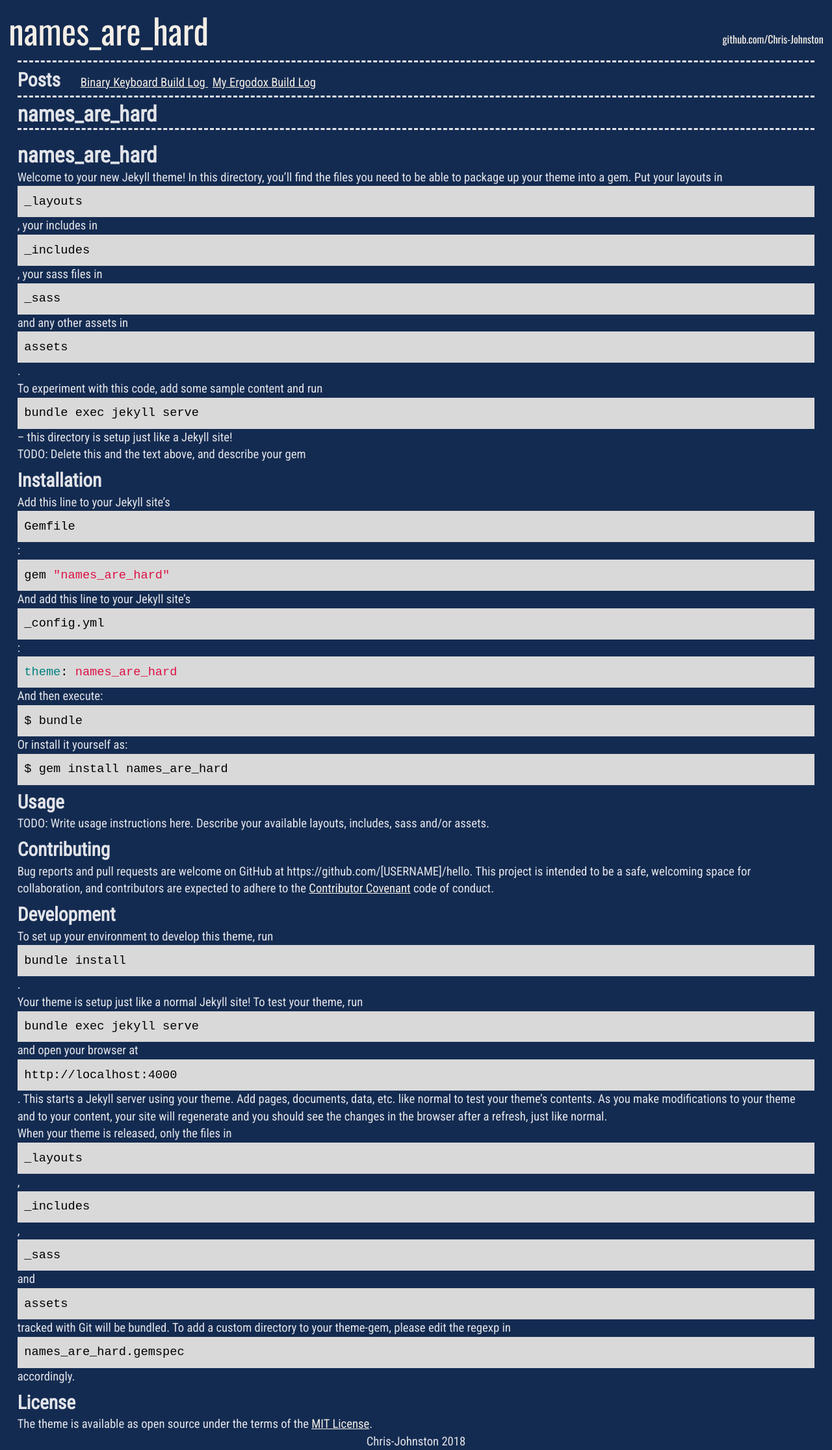
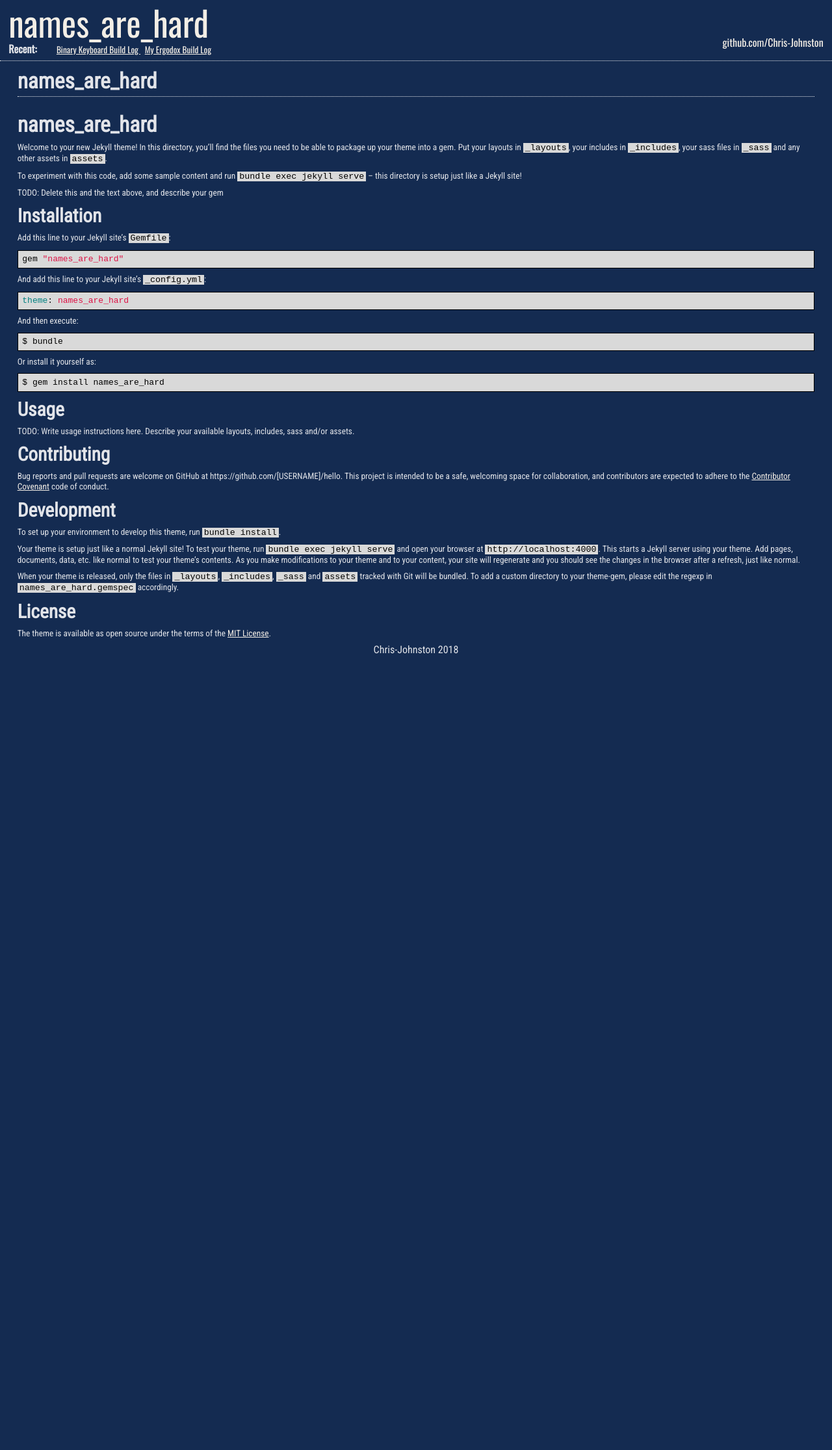
Before and after one commit to Chris-Johnston/names_are_hard, a Jekyll site: the page built from README.md, in a window 1280 px wide. Shown: the whole page at 65% size. Built offline with Jekyll 4.4.1, drawn with Linux system fonts in a browser that asks for light colours; our own code applies the rules of GitHub Pages for plain Markdown files; after the commit the page ends 1009 px from its top, so only the background shows below that.

Commit message:
more layout changes added a header with posts and changes with styling

```diff
--- /dev/null
+++ b/_includes/header_posts.html
@@ -0,0 +1,24 @@
+<header class="site-header-tall" role="banner">
+    <!-- <div class="header-wrapper"> -->
+    <a class="site-title" href="{{ "/" | relative_url }}">{{ site.website_title | escape }}</a>
+    <a class="github-link" href="https://github.com/{{ site.github_username }}">github.com/{{ site.github_username }}</a>
+    <!-- </div> -->
+
+    <!-- include some recent posts underneath -->
+
+    <div class="post-wrapper">
+        {% if site.posts.size > 0 %}
+        <h2 class="post-list-heading">Recent:</h2>
+        <ul class="post-list">
+            {% for post in site.posts limit:3 %}
+            <li class="post-element">
+                <a class="post-link" href="{{ post.url | relative_url }}">
+                    {{ post.title }}
+                </a>
+            </li>
+            {% endfor %}
+        </ul>
+        {% endif %}
+    </div>
+
+</header>
--- a/_layouts/home.html
+++ b/_layouts/home.html
@@ -3,11 +3,9 @@ layout: home
 ---
 
 {% include head.html %}
-{% include header.html %}
+{% include header_posts.html %}
 
 <div class="home">
-
-{% include recent_posts.html %}
 
 {% if page.title %}
 <h1 class="page-title"> {{ page.title }}</h1>
--- a/_layouts/post.html
+++ b/_layouts/post.html
@@ -6,7 +6,7 @@ layout: default
 {% include header.html %}
 
 <div class="home">
-<!-- {% include recent_posts.html %} -->
+
 {% if page.title %}
 <h1 class="page-title"> {{ page.title }}</h1>
 {% endif %}
--- a/_sass/names_are_hard.scss
+++ b/_sass/names_are_hard.scss
@@ -8,22 +8,39 @@ $font-title: 'Oswald', sans-serif;
 $font-main: 'Roboto Condensed', sans-serif !important;
 
 $background-color: #142B51 !default;
+$text-background-color: #263037;
 $code-background-color: #D9D9D9;
 $code-foreground-color: black;
-//$foreground-color: #E9E2D7 !default;
 $foreground-color: #E2E4E9 !default;
 $highlight-color: #f3eee6;
 
-$line-style: 3px dashed $foreground-color;
+$line-style: 0.5px dotted $foreground-color;
 
 body
 {
   color: $foreground-color;
   background-color: $background-color;
   font-family: $font-main;
-  font-size: 14pt;
-  line-height: 20pt;
 }
+
+body p
+{
+  font-size: 10pt;
+  line-height: 12pt;
+
+  margin-top: 7pt;
+  margin-bottom: 7pt;
+}
+
+body li
+{
+  font-size: 10pt;
+  line-height: 10pt;
+
+  margin-top: 2pt;
+  margin-bottom: 2pt;
+}
+
 
 // .site-header a
 // {
@@ -40,15 +57,27 @@ body
 
   font-family: $font-title;
 
-  height: 70pt;
+  height: 50pt;
   // margin-bottom: 20pt;
   // padding-bottom: 10pt;
+}
+
+// tall site header used for headerposts
+.site-header-tall
+{
+  // I'm literally extending the height of it. lol
+  @extend .site-header;
+
+  height: 70pt;
+
+  border-bottom: $line-style;
 }
 
 .site-title
 {
   height: 30pt;
   position: absolute;
+  top: 5pt;
   bottom: 15pt;
   left: 10pt;
   font-size: 40pt;
@@ -65,8 +94,16 @@ body
 
 .home
 {
-  margin-left: 20pt;
-  margin-right: 20pt;
+  //margin-left: 20pt;
+  //margin-right: 20pt;
+
+  padding-left: 20pt;
+  padding-right: 20pt;
+}
+
+.content-wrapper
+{
+
 }
 
 .post-wrapper
@@ -75,6 +112,21 @@ body
   padding-top: 10pt;
   padding-bottom: 5pt;
   border-bottom: $line-style;
+}
+
+.site-header-tall > .post-wrapper
+{
+  border: 0;
+  padding-top: 0;
+  position: absolute;
+  top: 50pt;
+  left: 10pt;
+  font-size: 12pt;
+}
+
+.site-header-tall > .post-wrapper > .post-list-heading
+{
+  font-size: 12pt;
 }
 
 .post-list-heading
@@ -100,6 +152,7 @@ body
   padding-bottom: 5pt;
   border-bottom: $line-style;
 }
+
 
 .page-footer
 {
@@ -133,7 +186,8 @@ a {
 h1, h2, h3, h4, h5, h6 {
   font-weight: bold;
   margin-top: 10pt;
-  margin-bottom: 5pt;
+  margin-bottom: 8pt;
+
 }
 
 h1 { font-size: 25pt;}
@@ -176,17 +230,43 @@ li {
   }
 }
 
-code
+// pre > code is a code block
+// code is inline
+
+
+// code blcok
+pre.highlight
 {
-  padding: 8pt;
-  display: block;
   background-color: $code-background-color;
   color: $code-foreground-color;
   font-family: monospace;
+  border: 1px solid black;
+}
+
+// inline code
+code
+{
+  background-color: $code-background-color;
+  color: $code-foreground-color;
+  font-family: monospace;
+
+  padding-left: 3px;
+  padding-right: 3px;
+}
+
+pre.highlight > code
+{
+  display: block;
+  padding: 5pt;
 }
 
 img {
-  max-width: 100%;
+  margin-left: auto;
+  margin-right: auto;
+  display: block;
+  width: auto;
+  height: auto;
+  max-width: 80%;
   vertical-align: middle;
 }
 
```
Also changed, not shown: _posts/2017-03-08-ergodox-build-log.md (+1 -1 lines), 1 other file.
